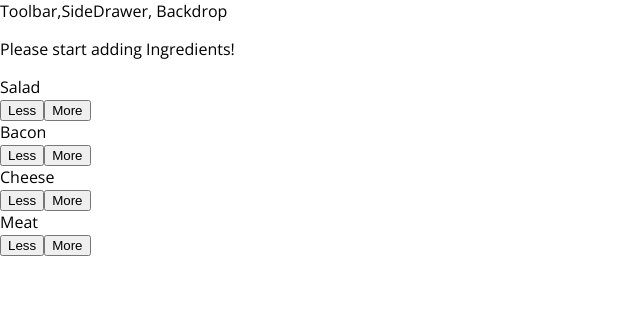
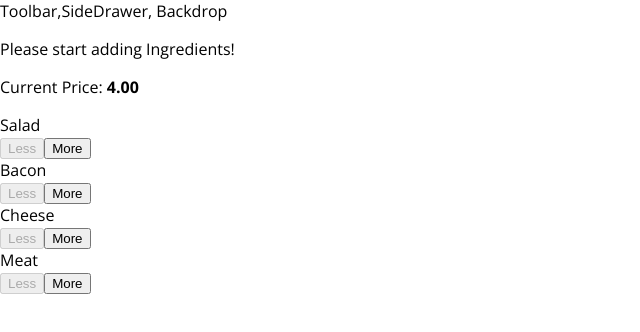
Before and after one commit to maniwadhwa26/burgerproject, a React app: page / in a window 1280 px wide. Shown: the top 332 px of the page, without its empty margins (0-640 px from the left). Built offline with nearby package versions, Linux system fonts and the light colour scheme.

Commit message:
Added Current Price

```diff
--- a/src/components/Burger/BuildControls/BuildControl/BuildControl.js
+++ b/src/components/Burger/BuildControls/BuildControl/BuildControl.js
@@ -5,8 +5,8 @@ const buildControl = (props) => (
 
     <div className={classes.BuildControl}>
         <div className={classes.Label}>{props.label}</div>
-        <button className={classes.Less}>Less</button>
-        <button className={classes.More}>More</button>
+        <button className={classes.Less} onClick={props.removed} disabled={props.disabled}>Less</button>
+        <button className={classes.More} onClick={props.added}>More</button>
     </div>
 
 );
--- a/src/components/Burger/BuildControls/BuildControls.js
+++ b/src/components/Burger/BuildControls/BuildControls.js
@@ -13,8 +13,15 @@ const controls = [
 const buildControls = (props) => (
 
     <div className={classes.BuildControls}>
+    <p>Current Price: <strong>{props.price.toFixed(2)}</strong></p>
         {controls.map(ctrl => {
-          return  <BuildControl key={ctrl.label} label={ctrl.label}/>
+          return  <BuildControl
+                    key={ctrl.label}
+                    label={ctrl.label}
+                    added={() => props.ingredientAdded(ctrl.type)}
+                    removed={() => props.ingredientRemoved(ctrl.type)}
+                    disabled = {props.disabled[ctrl.type]}
+                    />
         })}
     </div>
 );
--- a/src/containers/BurgerBuilder/BurgerBuilder.js
+++ b/src/containers/BurgerBuilder/BurgerBuilder.js
@@ -30,7 +30,7 @@ class BurgerBuilder extends Component {
     }
 
     addIngredientHandler = (type) => {
-        const oldCount = this.state.ingredients(type);
+        const oldCount = this.state.ingredients[type];
         const updatedCount = oldCount + 1;
         const updatedIngredients = {
             ...this.state.ingredients
@@ -38,16 +38,42 @@ class BurgerBuilder extends Component {
         updatedIngredients[type] = updatedCount;
         const priceAddition = INGREDIENT_PRICES[type]
         const oldPrice = this.state.totalPrice;
-        const newPrice = oldPrice + newPrice;
+        const newPrice = oldPrice + priceAddition;
+        this.setState({totalPrice: newPrice, ingredients: updatedIngredients});
+    }
+
+    removeIngredientHandler = (type) => {
+        const oldCount = this.state.ingredients[type];
+        if(oldCount <= 0){
+            return;
+        }
+        const updatedCount = oldCount - 1;
+        const updatedIngredients = {
+            ...this.state.ingredients
+        }
+        updatedIngredients[type] = updatedCount;
+        const priceDeduction = INGREDIENT_PRICES[type]
+        const oldPrice = this.state.totalPrice;
+        const newPrice = oldPrice - priceDeduction;
         this.setState({totalPrice: newPrice, ingredients: updatedIngredients});
     }
 
     render () {
+        const disabledInfo = {
+                    ...this.state.ingredients
+        };
+        for(let key in disabledInfo){
+            disabledInfo[key] = disabledInfo[key] <= 0
+        }
         return (
             <Aux>
                 <Burger ingredients={this.state.ingredients}/>
                 <BuildControls
-                    ingredientAdded={this.addIngredientHandler}/>
+                    ingredientAdded={this.addIngredientHandler}
+                    ingredientRemoved={this.removeIngredientHandler}
+                    disabled={disabledInfo}
+                    price={this.state.totalPrice}
+                    />
             </Aux>
         );
 
```
